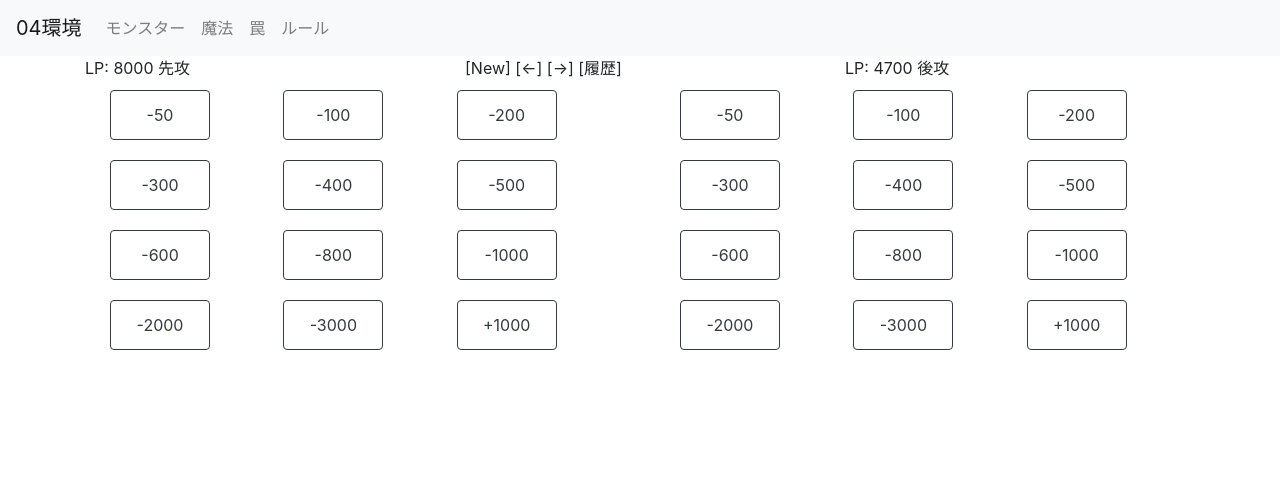
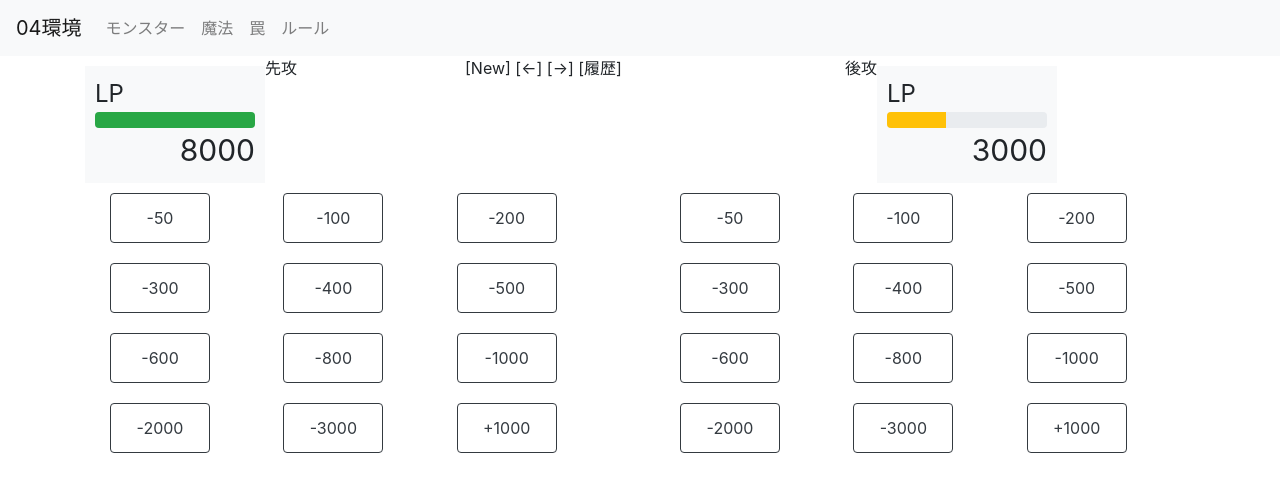
Before and after one commit to wotsushi/y-gateball, a React (Create React App) app: page / in a window 1280 px wide. Shown: the top 492 px of the page. Built offline with nearby package versions, Linux system fonts and the light colour scheme.

Commit message:
ライフポイントのデザイン修正
ISSUE: #27

```diff
--- a/src/LP.tsx
+++ b/src/LP.tsx
@@ -1,4 +1,4 @@
-import { Button, Container, Col, Row } from "react-bootstrap";
+import { Button, Container, Col, Row, ProgressBar } from "react-bootstrap";
 
 const toStringWithSign = (x: number) => {
   if (x > 0) {
@@ -13,6 +13,27 @@ const lifeValues = [
   [-600, -800, -1000],
   [-2000, -3000, 1000],
 ];
+
+const LifePoint = (props: { lp: number }) => {
+  const { lp } = props;
+  const now = Math.floor(lp / 80);
+  const variant = (() => {
+    if (lp > 4000) {
+      return "success";
+    } else if (lp > 2000) {
+      return "warning";
+    } else {
+      return "danger";
+    }
+  })();
+  return (
+    <div className="lp-parent bg-light text-black">
+      <div className="lp-header">LP</div>
+      <ProgressBar variant={variant} now={now}></ProgressBar>
+      <div className="lp">{props.lp}</div>
+    </div>
+  );
+};
 
 const ControlPanel = () => {
   return (
@@ -43,9 +64,19 @@ const LP = () => {
   return (
     <Container>
       <Row>
-        <Col>LP: 8000 先攻</Col>
+        <Col>
+          <div className="player">
+            <LifePoint lp={8000}></LifePoint>
+            <div>先攻</div>
+          </div>
+        </Col>
         <Col>[New] [←] [→] [履歴]</Col>
-        <Col>LP: 4700 後攻</Col>
+        <Col>
+          <div className="player">
+            <div>後攻</div>
+            <LifePoint lp={3000}></LifePoint>
+          </div>
+        </Col>
       </Row>
       <Row>
         <Col>
--- a/src/index.css
+++ b/src/index.css
@@ -42,3 +42,22 @@ th .caret-4-desc:before {
 th .caret-4-desc:after {
   content: "\2193";
 }
+
+.player {
+  display: flex;
+}
+
+.lp-parent {
+  padding: 10px;
+  width: 180px;
+  margin-top: 10px;
+}
+
+.lp-header {
+  font-size: 24px;
+}
+
+.lp {
+  font-size: 30px;
+  text-align: right;
+}
```
